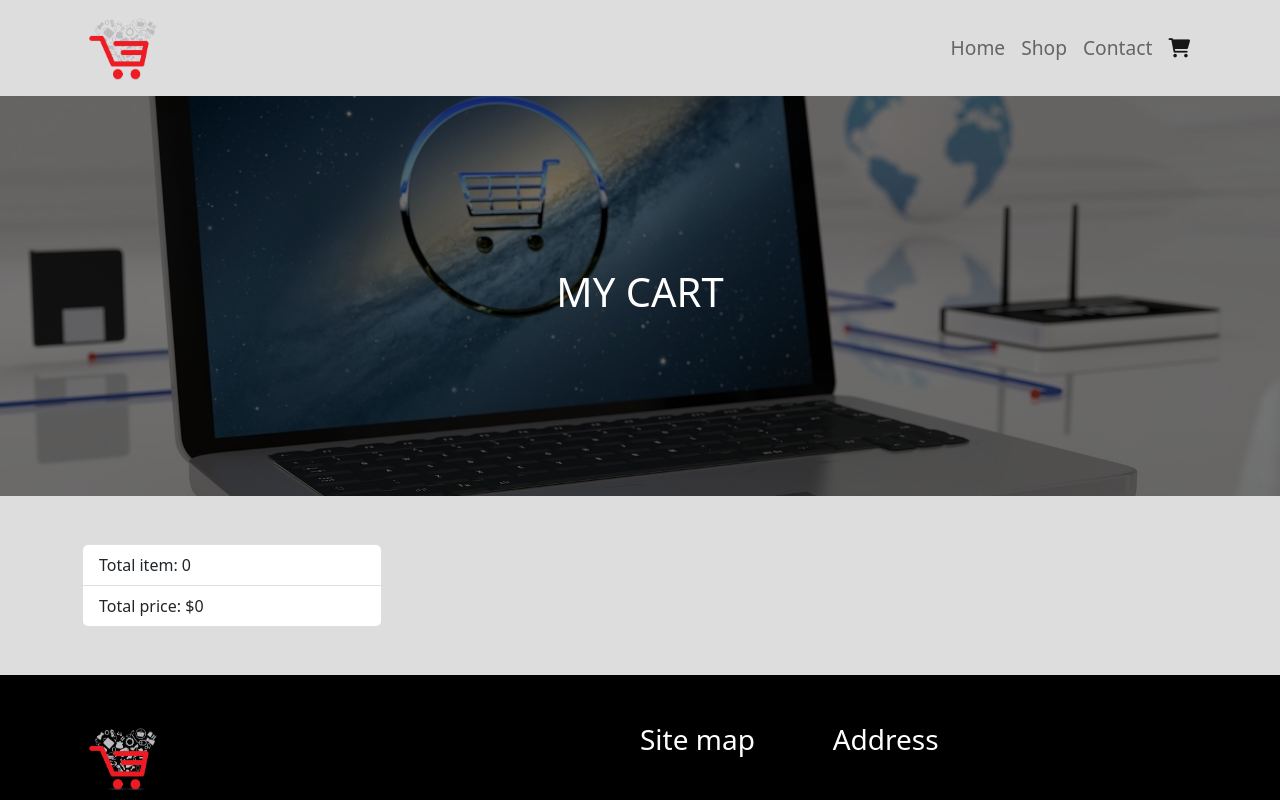
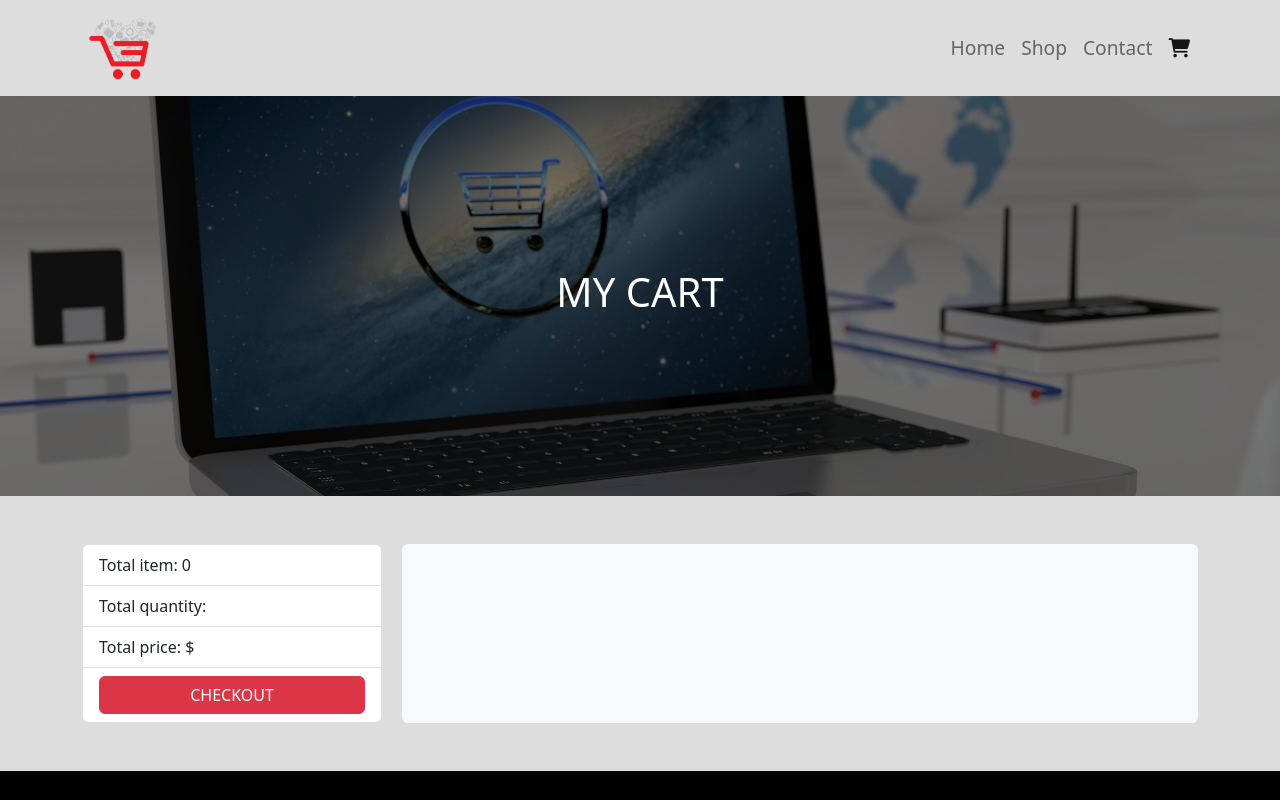
Before and after one commit to zile028/e-shop-react, a React (Create React App) app: page /cart in a window 1280 px wide. Shown: the top 800 px of the page. Built offline with nearby package versions, Linux system fonts and the light colour scheme.

Commit message:
remove from cart

```diff
--- a/src/App.js
+++ b/src/App.js
@@ -32,6 +32,17 @@ function App() {
     setCart(copyCart);
   };
 
+  const removeFromCart = (index) => {
+    let tempCart = [...cart];
+    if (tempCart[index].count < 2) {
+      tempCart.splice(index, 1);
+    } else {
+      tempCart[index].count--;
+    }
+
+    setCart(tempCart);
+  };
+
   return (
     <>
       <Navigation cart={cart} />
@@ -42,7 +53,10 @@ function App() {
           path="/shop/:id"
           element={<ProductPage products={db} addToCart={addToCart} />}
         />
-        <Route path="/cart" element={<CartPage cart={cart} />} />
+        <Route
+          path="/cart"
+          element={<CartPage cart={cart} removeFromCart={removeFromCart} />}
+        />
       </Routes>
       <Footer />
     </>
--- /dev/null
+++ b/src/component/CartProduct.js
@@ -0,0 +1,36 @@
+import React from "react";
+
+function CartProduct({ product, removeFromCart, index }) {
+  return (
+    <>
+      <div className="cart-product d-flex w-100 border-bottom py-2">
+        <div className="">
+          <img src={product.thumbnail} alt="" />
+        </div>
+        <div className="ms-md-2 flex-grow-1">
+          <h3>{product.title}</h3>
+          <p>Brand: {product.brand}</p>
+          <p>Price: ${product.price}</p>
+          <p>Quantity: {product.count}</p>
+        </div>
+        <div className="d-flex flex-column">
+          <p className="h4 flex-grow-1 text-nowrap">
+            Total: ${product.price * product.count}
+          </p>
+          <div className="text-end">
+            <button
+              className="btn btn-danger"
+              onClick={() => {
+                removeFromCart(index);
+              }}
+            >
+              <i className="fa-solid fa-trash-can"></i>
+            </button>
+          </div>
+        </div>
+      </div>
+    </>
+  );
+}
+
+export default CartProduct;
--- a/src/component/Product.js
+++ b/src/component/Product.js
@@ -1,34 +1,14 @@
-import React, { useState } from "react";
+import React from "react";
 import { Link } from "react-router-dom";
 
-function Product({ product, index, canDelete = false }) {
-  const [currentProduct, setCurrentProduct] = useState(product);
+function Product({ product }) {
   return (
     <div className="product-card">
-      <img src={currentProduct.thumbnail} alt="" />
+      <img src={product.thumbnail} alt="" />
       <h4>{product.title}</h4>
-      {canDelete ? (
-        <div className="d-flex justify-content-between w-100 align-items-center">
-          <span>
-            {currentProduct.count} X ${currentProduct.price}
-          </span>
-          <button
-            className="btn btn-danger"
-            onClick={() => {
-              setCurrentProduct({
-                ...currentProduct,
-                count: currentProduct.count - 1,
-              });
-            }}
-          >
-            <i className="fa-solid fa-trash-can"></i>
-          </button>
-        </div>
-      ) : (
-        <Link className="btn btn-info" to={"/shop/" + currentProduct.id}>
-          Read more
-        </Link>
-      )}
+      <Link className="btn btn-info" to={"/shop/" + product.id}>
+        Read more
+      </Link>
     </div>
   );
 }
--- a/src/index.scss
+++ b/src/index.scss
@@ -151,7 +151,8 @@ footer {
 
 /***** cart-page ****/
 
-.cart-page {
+.cart {
+  &-page {
     display: flex;
     aside {
       flex: 1;
@@ -162,3 +163,14 @@ footer {
       flex: 1;
     }
   }
+  &-product {
+    img {
+      height: 150px;
+      width: 200px;
+      object-fit: contain;
+    }
+    p {
+      margin: 0;
+    }
+  }
+}
--- a/src/pages/CartPage.js
+++ b/src/pages/CartPage.js
@@ -1,22 +1,31 @@
 import React, { useEffect, useState } from "react";
+import CartProduct from "../component/CartProduct";
 import Header from "../component/Header";
-import Product from "../component/Product";
 
-function CartPage({ cart }) {
-  const [totalPrice, setTotalPrice] = useState(null);
+const intitialTotal = { price: null, item: null, quantity: null };
+
+function CartPage({ cart, removeFromCart }) {
+  const [total, setTotal] = useState(intitialTotal);
 
   useEffect(() => {
-    let price = 0;
+    let tempTotal = { ...intitialTotal };
     cart.forEach((el) => {
-      price += el.price * el.count;
+      tempTotal.price += el.price * el.count;
+      tempTotal.quantity += el.count;
     });
-    setTotalPrice(price);
-  }, []);
+    tempTotal.item = cart.length;
+    setTotal(tempTotal);
+  }, [cart]);
 
   const productsLayout = () => {
     return cart.map((el, index) => {
       return (
-        <Product product={el} canDelete={true} index={index} key={el.id} />
+        <CartProduct
+          product={el}
+          removeFromCart={removeFromCart}
+          index={index}
+          key={el.id}
+        />
       );
     });
   };
@@ -28,16 +37,20 @@ function CartPage({ cart }) {
         <aside>
           <ul className="list-group">
             <li className="list-group-item">
-              Total item: <span>{cart.length}</span>{" "}
+              Total item: <span>{total.item}</span>{" "}
             </li>
             <li className="list-group-item">
-              Total price: <span>${totalPrice}</span>
+              Total quantity: <span>{total.quantity}</span>{" "}
+            </li>
+            <li className="list-group-item">
+              Total price: <span>${total.price}</span>
+            </li>
+            <li className="list-group-item">
+              <button className="btn btn-danger w-100">CHECKOUT</button>
             </li>
           </ul>
         </aside>
-        <article className="products-wraper products-row-3">
-          {productsLayout()}
-        </article>
+        <article className="bg-light p-2 rounded-2">{productsLayout()}</article>
       </section>
     </>
   );
```
Lines whose indentation alone changed are shown as unchanged.
